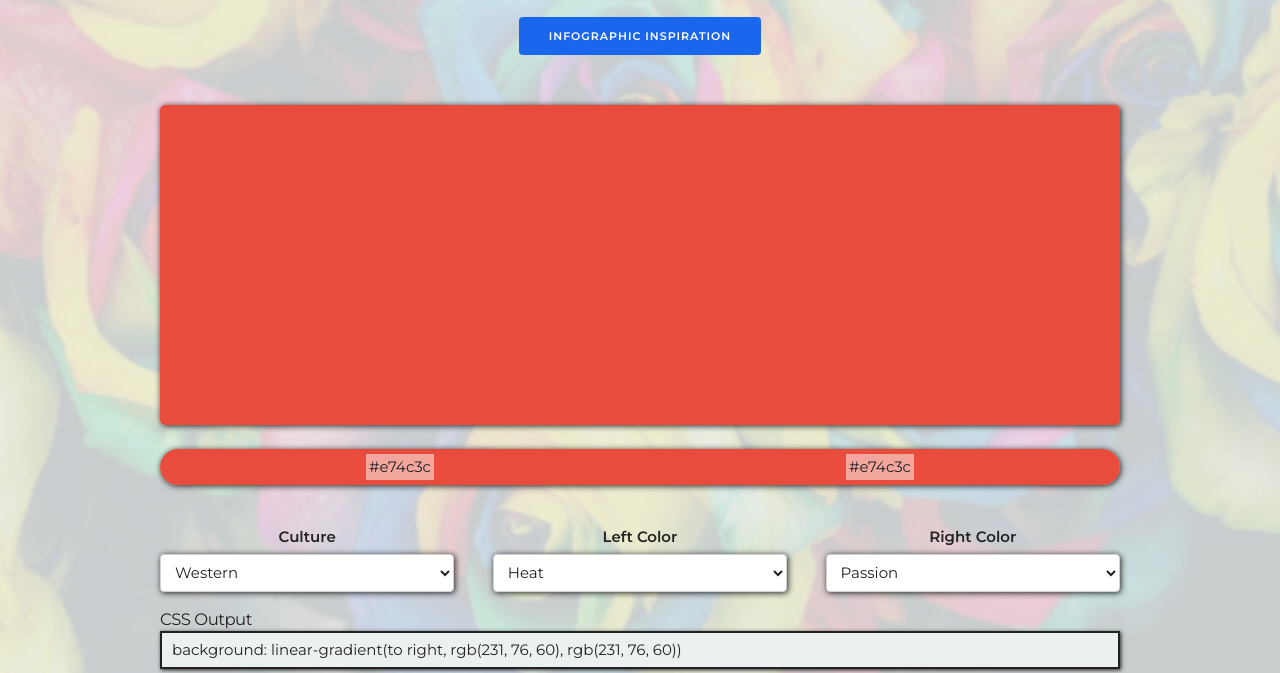
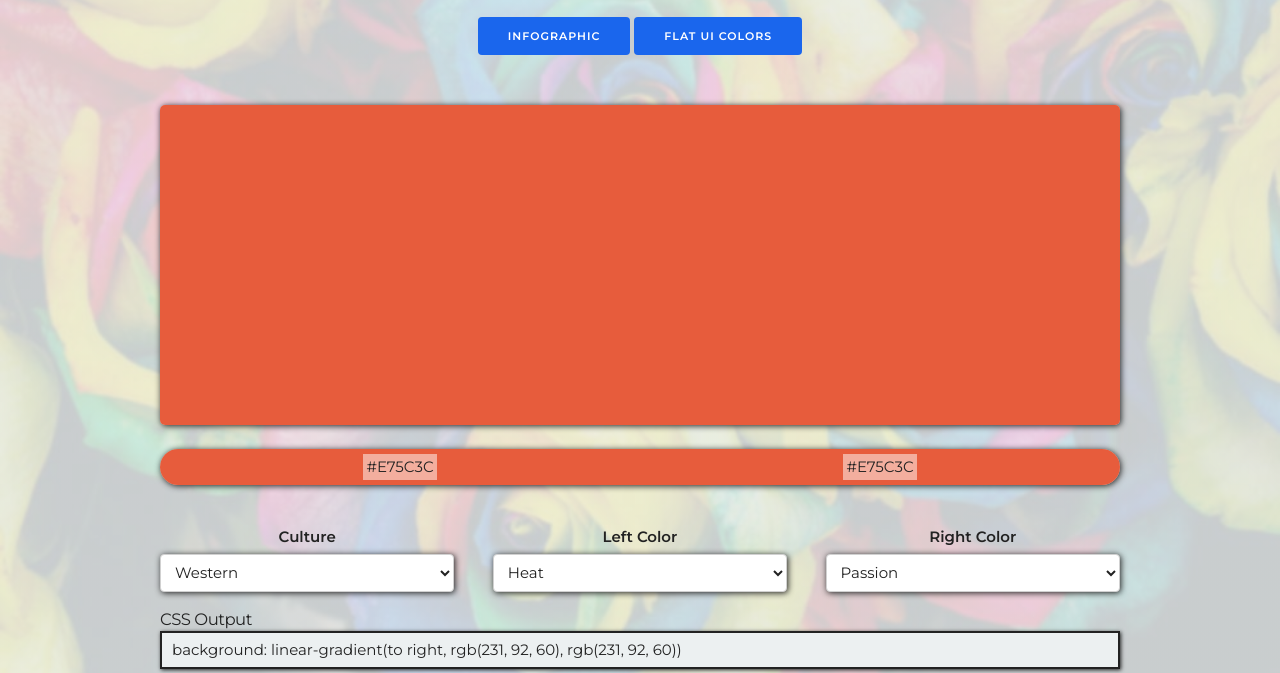
Before and after one commit to cruzw/Culture-Colors, a website: page index.html in a window 1280 px wide. Shown: the part 151-824 px from the top of the page. Drawn offline with nearby package versions, Linux system fonts and the light colour scheme.

Commit message:
cultural data
* imported all infographic info
* added button to Flat UI Colors

```diff
--- a/index.html
+++ b/index.html
@@ -33,7 +33,8 @@
             <h2>A Gradient Generator</h2>
             <span data-inline-tweet data-inline-tweet-via="gcwelborn" data-inline-tweet-url="http://CultureColors.xyz">Create a color gradient to reflect cultural ideas and emotions</span>
             <br/>
-            <a href="http://www.informationisbeautiful.net/visualizations/colours-in-cultures/" class="button button-primary">InfoGraphic Inspiration</a>
+            <a target="_blank" href="http://www.informationisbeautiful.net/visualizations/colours-in-cultures/" class="button button-primary">InfoGraphic</a>
+            <a target="_blank" href="https://flatuicolors.com/" class="button button-primary">Flat UI Colors</a>
         </div>
         <div id="gradient">
             <div id="mainGradient"></div>
--- a/js/culture_data.js
+++ b/js/culture_data.js
@@ -1,60 +1,269 @@
-var asian = {
-  'Beauty':'#c0392b',
-  'Anger': '#000000',
-  'Authority': '#9b59b6',
-  'Cold': '#E91E63',
-  'Children':'#2980b9'
-}
+var RED = '#E75C3C',
+    ORANGE = '#E67E22',
+    PURPLE = '#9B59B6',
+    BLUE = '#2980B9',
+    PINK = '#E91E63',
+    YELLOW = '#F1C40F',
+    GOLD = '#F39C12'
+    GREEN = '#2ECC71',
+    GREY = '#7F8C8D',
+    SILVER = '#BDC3C7'
+    WHITE = '#ECF0F1',
+    BLACK = '#000000',
+    BROWN = '#795548';
 
 var western = {
-  'Anger':'#c0392b',
-  'Authority': '#000000',
-  'Beauty': '#9b59b6',
-  'Children': '#E91E63',
-  'Cold':'#2980b9',
-  'Courage':'#e74c3c',
-  'Cowardice':'#f1c40f',
-  'Cruelty':'#8e44ad',
-  'Danger':'#c0392b',
-  'Death':'#000000',
-  'Decadence':'#8e44ad',
-  'Desire':'#c0392b',
-  'Earthy':'#795548',
-  'Energy':'#f1c40f',
-  'Erotic':'#e74c3c',
-  'Femininity':'#E91E63',
-  'Flamboyance': '#9b59b6',
-  'Freedom':'#3498db',
-  'Friendly':'#e67e22',
-  'Fun':'#f1c40f',
-  'Good Luck':'#27ae60',
-  'Growth':'#2ecc71',
-  'Happiness':'#f1c40f',
-  'Healing':'#3498db',
-  'Heat':'#e74c3c',
-  'Heaven':'#ecf0f1',
-  'Intelligence':'#3498db',
-  'Jealousy':'#2ecc71',
-  'Love':'#e74c3c',
-  'Loyalty':'#2980b9',
-  'Luxury': '#ecf0f1',
-  'Marriage': '#ecf0f1',
-  'Modesty':'#8e44ad',
-  'Money':'#f1c40f',
-  'Mourning':'#000000',
-  'Mystery':'#8e44ad',
-  'Nature':'#2ecc71',
-  'Passion':'#e74c3c',
-  'Peace':'#f1c40f',
-  'Personal Power':'#9b59b6',
-  'Purity':'#ecf0f1',
-  'Radicalism':'#e74c3c',
-  'Rational':'#3498db',
-  'Reliable':'#795548',
-  'Repels Evil':'#f1c40f',
-  'Respect':'#7f8c8d',
-  'Style':'#000000',
-  'Truce':'#ecf0f1',
-  'Unhappiness':'#2980b9',
-  'Virtue':'#8e44ad',
-}
+    'Anger': RED,
+    'Authority': BLACK,
+    'Beauty': PURPLE,
+    'Children': PINK,
+    'Cold': BLUE,
+    'Courage': ORANGE,
+    'Cowardice': YELLOW,
+    'Cruelty': PURPLE,
+    'Danger': RED,
+    'Death': BLACK,
+    'Decadence': PURPLE,
+    'Desire': RED,
+    'Earthy': BROWN,
+    'Energy': YELLOW,
+    'Erotic': ORANGE,
+    'Femininity': PINK,
+    'Flamboyance': PURPLE,
+    'Freedom': BLUE,
+    'Friendly': ORANGE,
+    'Fun': YELLOW,
+    'Good Luck': GREEN,
+    'Growth': GREEN,
+    'Happiness': YELLOW,
+    'Healing': BLUE,
+    'Heat': RED,
+    'Heaven': WHITE,
+    'Intelligence': BLUE,
+    'Jealousy': GREEN,
+    'Love': RED,
+    'Loyalty': BLUE,
+    'Luxury': WHITE,
+    'Marriage': WHITE,
+    'Modesty': PURPLE,
+    'Money': GOLD,
+    'Mourning': BLACK,
+    'Mystery': PURPLE,
+    'Nature': GREEN,
+    'Passion': RED,
+    'Peace': YELLOW,
+    'Personal Power': PURPLE,
+    'Purity': WHITE,
+    'Radicalism': RED,
+    'Rational': BLUE,
+    'Reliable': BROWN,
+    'Repels Evil': YELLOW,
+    'Respect': GREY,
+    'Style': BLACK,
+    'Truce': WHITE,
+    'Unhappiness': BLUE,
+    'Virtue': PURPLE
+};
+
+var japanese = {
+    'Art/Creativity': RED,
+    'Bad Luck': BLACK,
+    'Balance': ORANGE,
+    'Celebration': PURPLE,
+    'Children': PINK,
+    'Cold': BLUE,
+    'Courage': YELLOW,
+    'Cowardice': YELLOW,
+    'Danger': RED,
+    'Death': BLACK,
+    'Decadence': PURPLE,
+    'Deceit': YELLOW,
+    'Desire': RED,
+    'Energy': ORANGE,
+    'Erotic': PINK,
+    'Eternity': GREEN,
+    'Evil': BLACK,
+    'Excitement': RED,
+    'Flamboyance': ORANGE,
+    'God': PURPLE,
+    'Good Luck': GREEN,
+    'Healthy': PINK,
+    'Heaven': YELLOW,
+    'Holiness': WHITE,
+    'Ilness': YELLOW,
+    'Insight': PURPLE,
+    'Intelligence': SILVER,
+    'Religion': YELLOW,
+    'Jealousy': GREEN,
+    'Joy': YELLOW,
+    'Life': BLUE,
+    'Love': RED,
+    'Loyalty': BLUE,
+    'Modesty': GREY,
+    'Money': BLUE,
+    'Mystery': PURPLE,
+    'Nature': GREEN,
+    'Passion': RED,
+    'Peace': BLUE,
+    'Purity': WHITE,
+    'Rational': BLUE,
+    'Reliable': GREY,
+    'Repels Evil': RED,
+    'Respect': WHITE,
+    'Strength': RED,
+    'Style': BLACK,
+    'Truce': WHITE,
+    'Unhappiness': BLACK,
+    'Warmth': ORANGE,
+    'Wisdom': PURPLE
+};
+
+var hindu = {
+    'Anger': BLACK,
+    'Art/Creativity': BLUE,
+    'Compassion': GREEN,
+    'Courage': ORANGE,
+    'Death': WHITE,
+    'Desire': ORANGE,
+    'Energy': RED,
+    'Erotic': RED,
+    'Evil': BLACK,
+    'Fun': YELLOW,
+    'God': YELLOW,
+    'Gods': BLUE,
+    'Happiness': GREEN,
+    'Heat': RED,
+    'Illness': YELLOW,
+    'Insight': GREEN,
+    'Intelligence': WHITE,
+    'Intuition': PURPLE,
+    'Religion': GREEN,
+    'Joy': YELLOW,
+    'Life': GREEN,
+    'Love': GREEN,
+    'Marriage': RED,
+    'Passion': RED,
+    'Peace': WHITE,
+    'Penance': BLACK,
+    'Personal Power': YELLOW,
+    'Repels Evil': YELLOW,
+    'Truce': WHITE,
+    'Wisdom': PURPLE
+};
+
+var native_american = {
+    'Balance': BLACK,
+    'Cold': BLUE,
+    'Danger': YELLOW,
+    'Death': BLACK,
+    'Friendly': GREY,
+    'Gratitude': PURPLE,
+    'Happiness': WHITE,
+    'Healing': ORANGE,
+    'Insight': YELLOW,
+    'Intuition': BLUE,
+    'Learning': ORANGE,
+    'Love': YELLOW,
+    'Passion': RED,
+    'Peace': WHITE,
+    'Personal Power': GREEN,
+    'Respect': SILVER,
+    'Self-Cultivation': BLACK,
+    'Success': RED,
+    'Trouble': BLUE,
+    'Unhappiness': BLUE,
+    'Wisdom': BROWN
+};
+
+var chinese = {
+    'Celebration': BLACK,
+    'Death': WHITE,
+    'Earthy': BROWN,
+    'Family': ORANGE,
+    'Fertility': RED,
+    'Good Luck': RED,
+    'Growth': GREEN,
+    'Happiness': RED,
+    'Healthy': YELLOW,
+    'Learning': ORANGE,
+    'Life': GREEN,
+    'Marriage': RED,
+    'Mourning': WHITE,
+    'Repels Evil': GREEN,
+    'Respect': YELLOW,
+    'Royalty': YELLOW,
+    'Success': RED,
+    'Money': GOLD,
+    'Purity': WHITE,
+    'Truce': WHITE,
+};
+
+var asian = {
+    'Balance': GREEN,
+    'Children': WHITE,
+    'Eternity': GREEN,
+    'Evil': BLACK,
+    'Excitement': GREEN,
+    'Flamboyance': PURPLE,
+    'Happiness': RED,
+    'Holiness': YELLOW,
+    'Intelligence': BLACK,
+    'Money': GOLD,
+    'Penance': BLACK,
+    'Power': YELLOW,
+    'Purity': WHITE,
+    'Repels Evil': YELLOW,
+    'Self Cultivation': BLACK,
+    'Strength': YELLOW,
+    'Success': RED
+};
+
+var eastern_european = {
+    'Anger': RED,
+    'Heat': RED,
+    'Beauty': RED,
+    'Good Luck': RED,
+    'Heat': RED,
+    'Love': RED,
+    'Loyalty': BLUE,
+    'Mourning': YELLOW,
+    'Passion': RED,
+    'Power': RED,
+    'Radicalism': RED,
+    'Truce': WHITE,
+    'Trust': WHITE,
+    'Virtue': BLUE,
+    'Wisdom': BLUE
+};
+
+var muslim = {
+    'Death': SILVER,
+    'God': GREEN,
+    'Good Luck': GREEN,
+    'Heat': RED,
+    'Heaven': GREEN,
+    'Religion': GREEN,
+    'Peace': SILVER,
+    'Purity': SILVER,
+    'Strength': YELLOW,
+    'Truce': SILVER
+};
+
+var african = {
+    'Anger': RED,
+    'Good Luck': RED,
+    'Religion': GREEN,
+    'Learning': GREEN,
+    'Life': BLUE,
+    'Peace': BLUE,
+    'Success': GREEN,
+    'Truce': GREY
+};
+
+var south_american = {
+    'Danger': RED,
+    'Death': GREEN,
+    'Mourning': PURPLE,
+    'Success': RED,
+    'Trouble': BLUE
+};
--- a/js/main.js
+++ b/js/main.js
@@ -18,16 +18,16 @@ var $cssDiv = $('#css');
 var state = {
     culture_data: {
         'Western': western,
+        'Japanese': japanese,
+        'Hindu': hindu,
+        'Native American': native_american,
         'Asian': asian,
-        'Japanese': asian,
-        'Hindu': asian,
-        'Native American': asian,
-        'Chinese': asian,
+        'Chinese': chinese,
         'Asian': asian,
-        'Eastern European': asian,
-        'Muslim': asian,
-        'African': asian,
-        'South American': asian
+        'Eastern European': eastern_european,
+        'Muslim': muslim,
+        'African': african,
+        'South American': south_american
     },
     current_culture: 'Western'
 };
--- a/package.json
+++ b/package.json
@@ -1,7 +1,7 @@
 {
   "name": "colors-in-culture",
   "version": "1.0.0",
-  "description": "gradient generator based off an infographic displaying the meaning of colors in different cultures",
+  "description": "Create a CSS color gradient to reflect two separate cultural ideas and emotions.",
   "main": "index.html",
   "scripts": {
       "watch-css": "nodemon -e scss -x \"npm run build-css\"",
```
